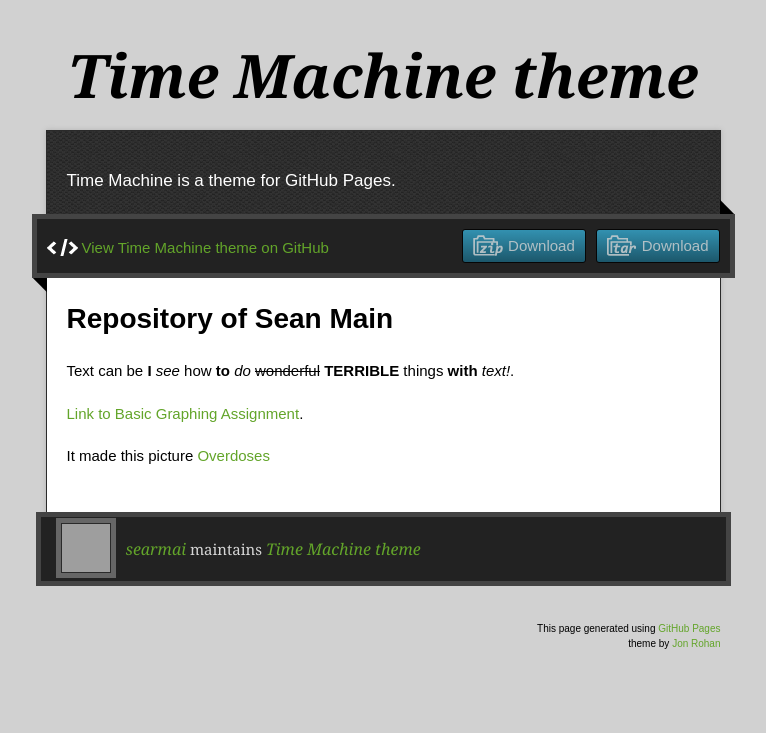
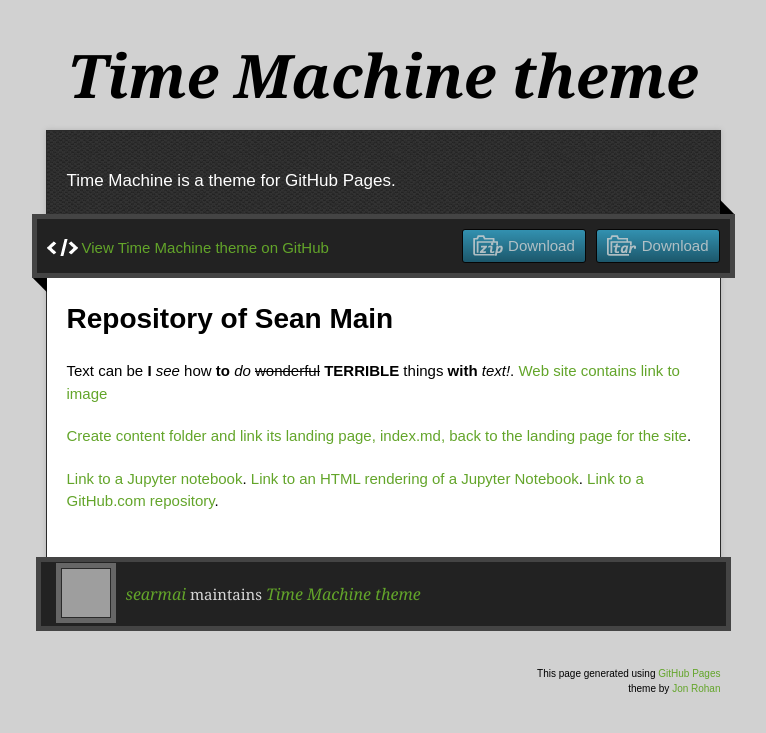
Before and after one commit to searmai/ubiquitous-tribble-data, a Jekyll site: the page built from index.md, in a window 1280 px wide. Shown: the top 733 px of the page, without its empty margins (257-1023 px from the left). Built offline with Jekyll 4.4.1, drawn with Linux system fonts in a browser that asks for light colours; our own code applies the rules of GitHub Pages for plain Markdown files; grey boxes are pictures that could not be loaded.

Commit message:
Update index.md

```diff
--- a/index.md
+++ b/index.md
@@ -4,7 +4,10 @@
 # Repository of Sean Main
 
 Text can be **I** _see_ how **to** _do_  ~~wonderful~~ **TERRIBLE** things **with** _text!_.
+[Web site contains link to image](./overdoses.jpg)
 
-[Link to Basic Graphing Assignment](./BasicGraphAssignment.ipynb).
+[Create content folder and link its landing page, index.md, back to the landing page for the site](./Subdirectory/index.md).
 
-It made this picture [Overdoses](./overdoses.jpg)
+[Link to a Jupyter notebook](./BasicGraphAssignment.ipynb).
+[Link to an HTML rendering of a Jupyter Notebook](./BasicGraphAssignment.ipynb).
+[Link to a GitHub.com repository](./ubiquitous-tribble-data//index.md).
```
